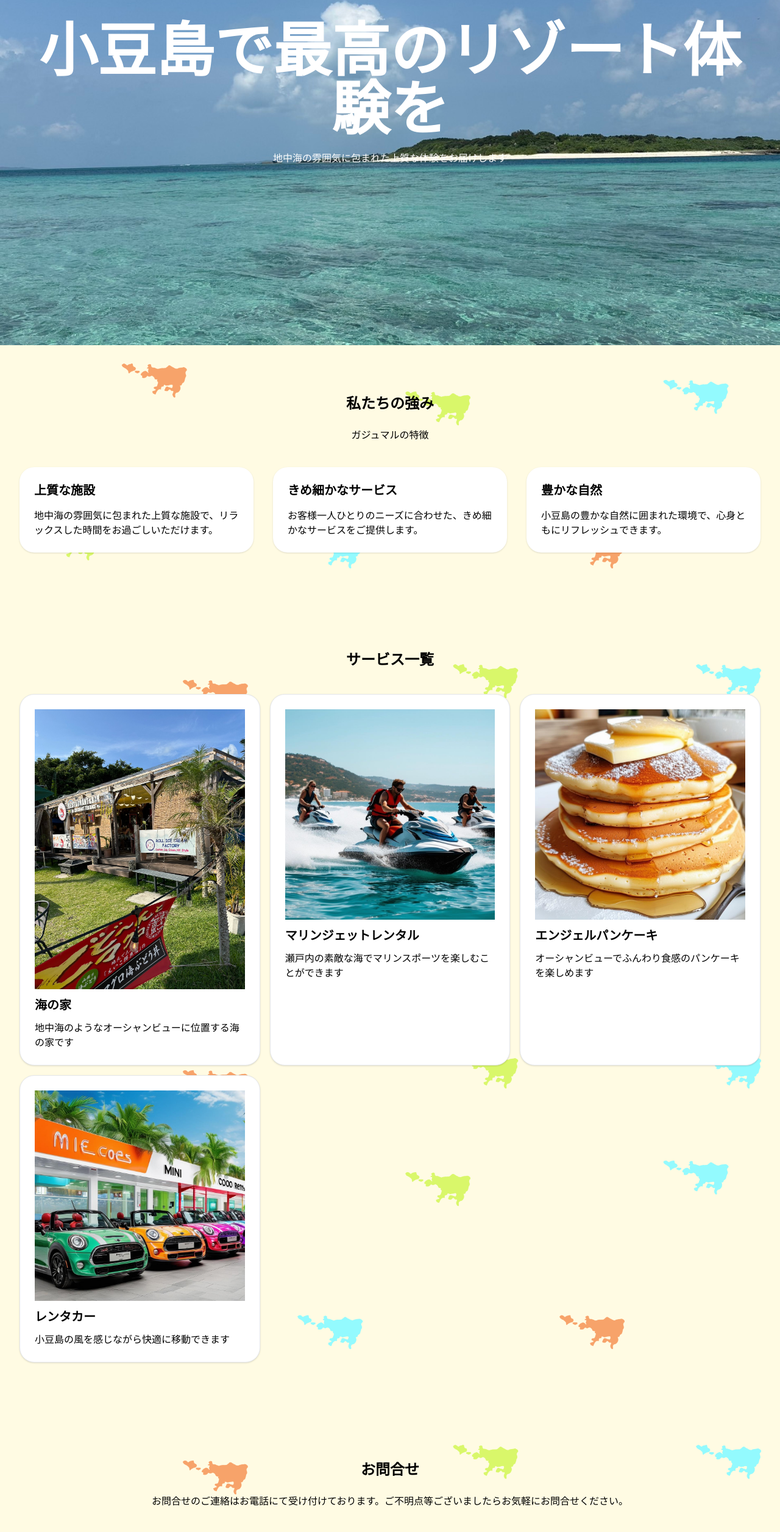
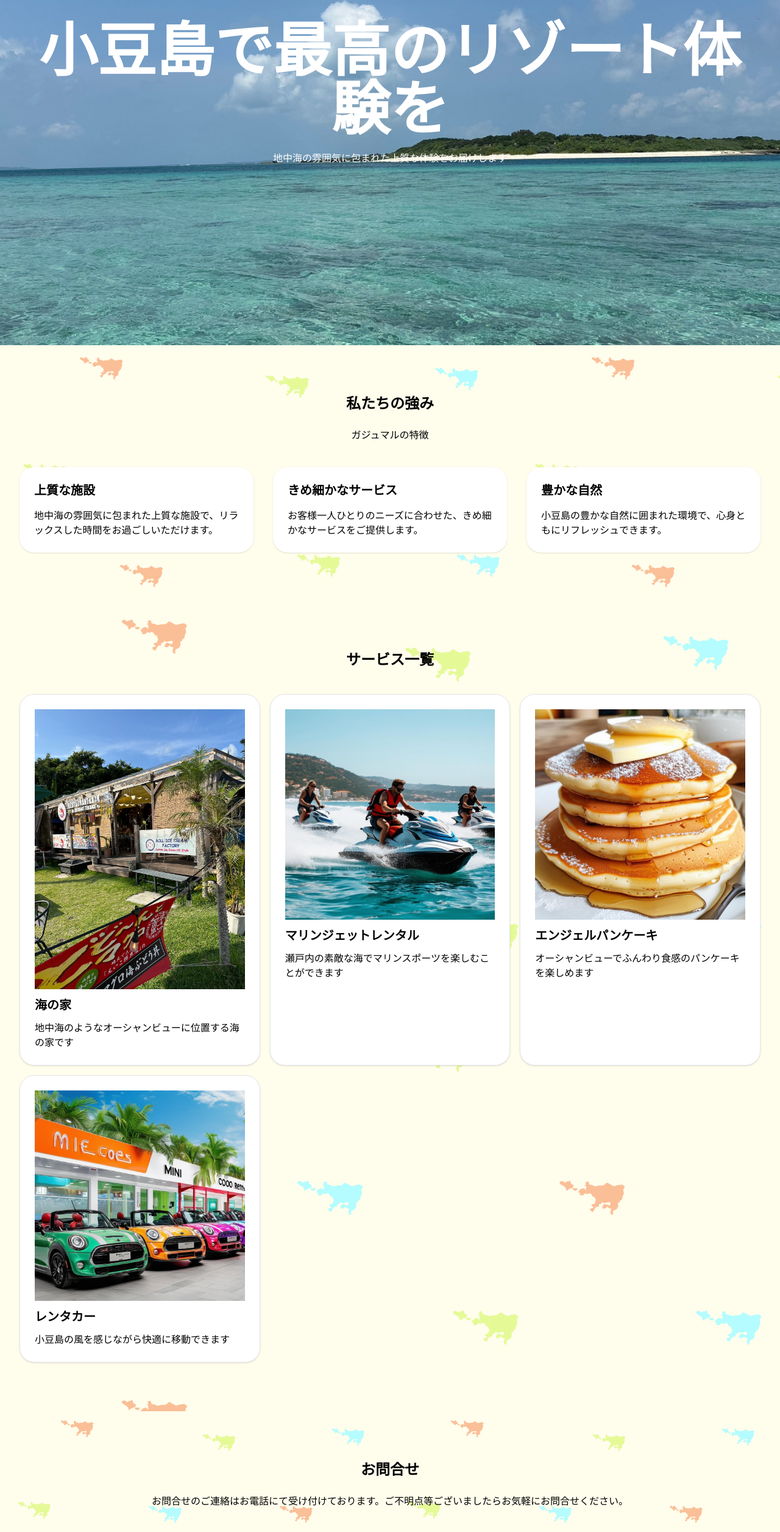
Before and after one commit to olivemochi23/gajumaru-site, a Next.js app: page / in a window 1280 px wide. Shown: the part 234-2746 px from the top of the page at 61% size. Built offline with nearby package versions, Linux system fonts and the light colour scheme; a web font is replaced by a local one.

Commit message:
change style

```diff
--- a/app/components/hero.tsx
+++ b/app/components/hero.tsx
@@ -3,7 +3,7 @@ import RampartOne from './fonts/RampartOne'
 export default function Hero() {
   return (
     <div className="relative h-screen flex items-center">
-      <div className="container mx-auto text-center">
+      <div className=" mx-auto text-center">
         <RampartOne>
           <h1 className="font-bold text-6xl mb-5 xl:text-8xl text-white ">小豆島で最高のリゾート体験を</h1>
         </RampartOne>
--- a/app/page.tsx
+++ b/app/page.tsx
@@ -105,17 +105,30 @@ export default function Home() {
         </div>
       </div>
 
-      <main className="bg-contact-background bg-repeat bg-contain bg-opacity-50">
-        <section id="about" className='w-screen px-0'>
-          <About />
+      <main className="relative">
+        <section id="about" className='w-screen px-0 relative'>
+          <div className="relative z-10">
+            <About />
+          </div>
+          <div className="absolute inset-0 bg-contact-background bg-repeat bg-contain">
+            <div className="absolute inset-0 bg-white opacity-30"></div>
+          </div>
         </section>
-
-        <section id="services" className='w-screen px-0'>
-          <Services />
+        <section id="services" className='w-screen px-0 relative'>
+          <div className="relative z-10">
+            <Services />
+          </div>
+          <div className="absolute inset-0 bg-contact-background bg-repeat bg-contain">
+            <div className="absolute inset-0 bg-white opacity-30"></div>
+          </div>
         </section>
-
-        <section id="contact" className='w-screen px-0 '>
-          <Contact />
+        <section id="contact" className='w-screen px-0 relative'>
+          <div className="relative z-10">
+            <Contact />
+          </div>
+          <div className="absolute inset-0 bg-contact-background bg-repeat bg-contain">
+            <div className="absolute inset-0 bg-white opacity-30"></div>
+          </div>
         </section>
       </main>
 
```
